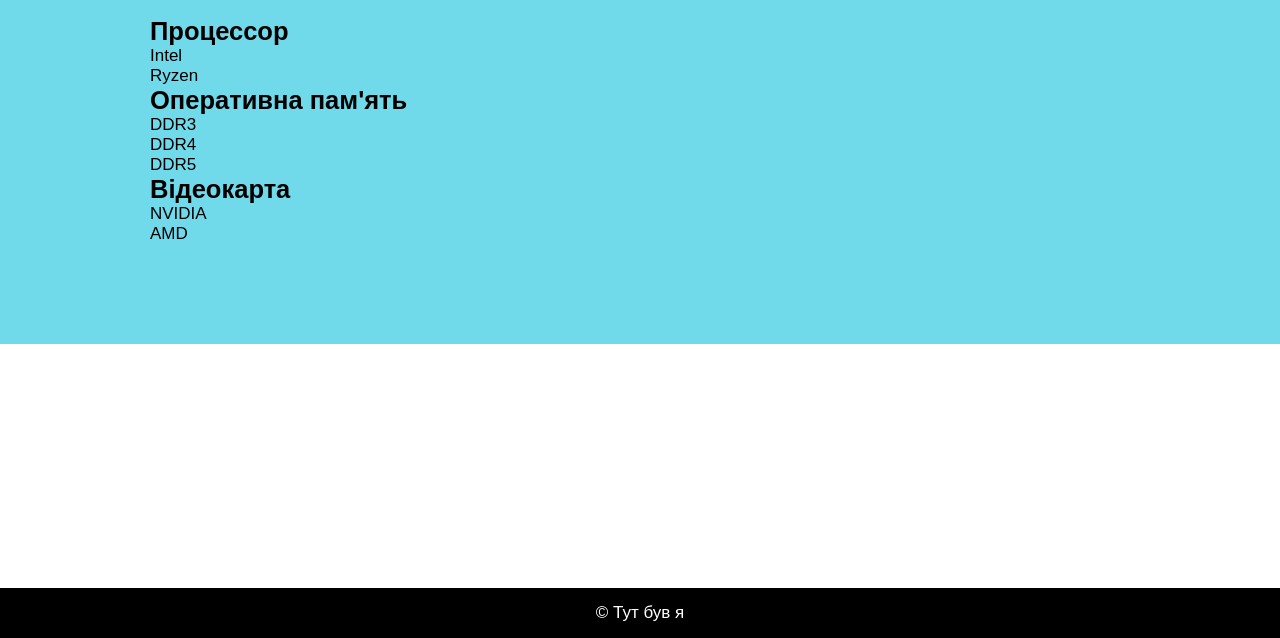
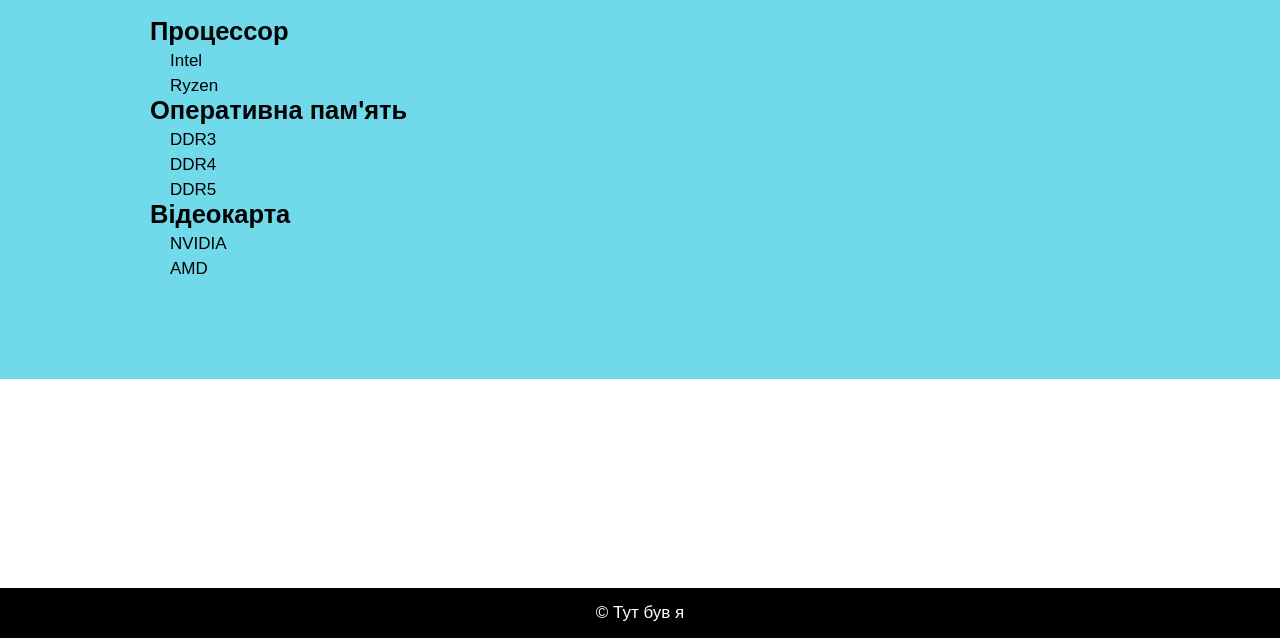
Before and after one commit to Alpo1313/lesson_2, a plain HTML site: page pages/catalog.html in a window 1280 px wide. Shown: the part 162-800 px from the top of the page. Drawn offline with Linux system fonts and the light colour scheme.

Commit message:
upd css3

```diff
--- a/assets/css/style.css
+++ b/assets/css/style.css
@@ -31,14 +31,14 @@
   align-items: center;
 }
 
-.logo > a {
+.logo>a {
   font-size: 38px;
   font-weight: 700;
   text-decoration: none;
   color: black;
 }
 
-.logo > a:active {
+.logo>a:active {
   color: blue;
 }
 
@@ -106,11 +106,15 @@
   margin: 0 auto;
 }
 
-.cpu, .ram, .videocard {
+.cpu,
+.ram,
+.videocard {
   margin-bottom: 20px;
 }
 
-.ram-title, .cpu-title, .videocard-title {
+.ram-title,
+.cpu-title,
+.videocard-title {
   margin-bottom: 20px;
   border-bottom: 2px solid lightcoral;
 }
@@ -145,7 +149,7 @@
   margin: 30px 20px 10px;
 }
 
-.different-first-letter::first-letter{
+.different-first-letter::first-letter {
   font-family: 'Courier New', Courier, monospaces;
   font-size: 32px;
   color: green;
@@ -175,16 +179,19 @@
 /* Catalog */
 
 .list-catalog {
-  display: flex;
-  display: list-item;
   max-width: 980px;
   margin: 0 auto;
   list-style-type: none;
 }
 
-.list-catalog-name{
+.list-catalog-name {
   list-style-type: none;
+  margin-top: 5px;
+  margin-left: 20px;
 }
+
+/* Contacts */
+
 
 /* Footer */
 .footer {
```
Also changed, not shown: pages/contacts.html (+1 -1 lines).
